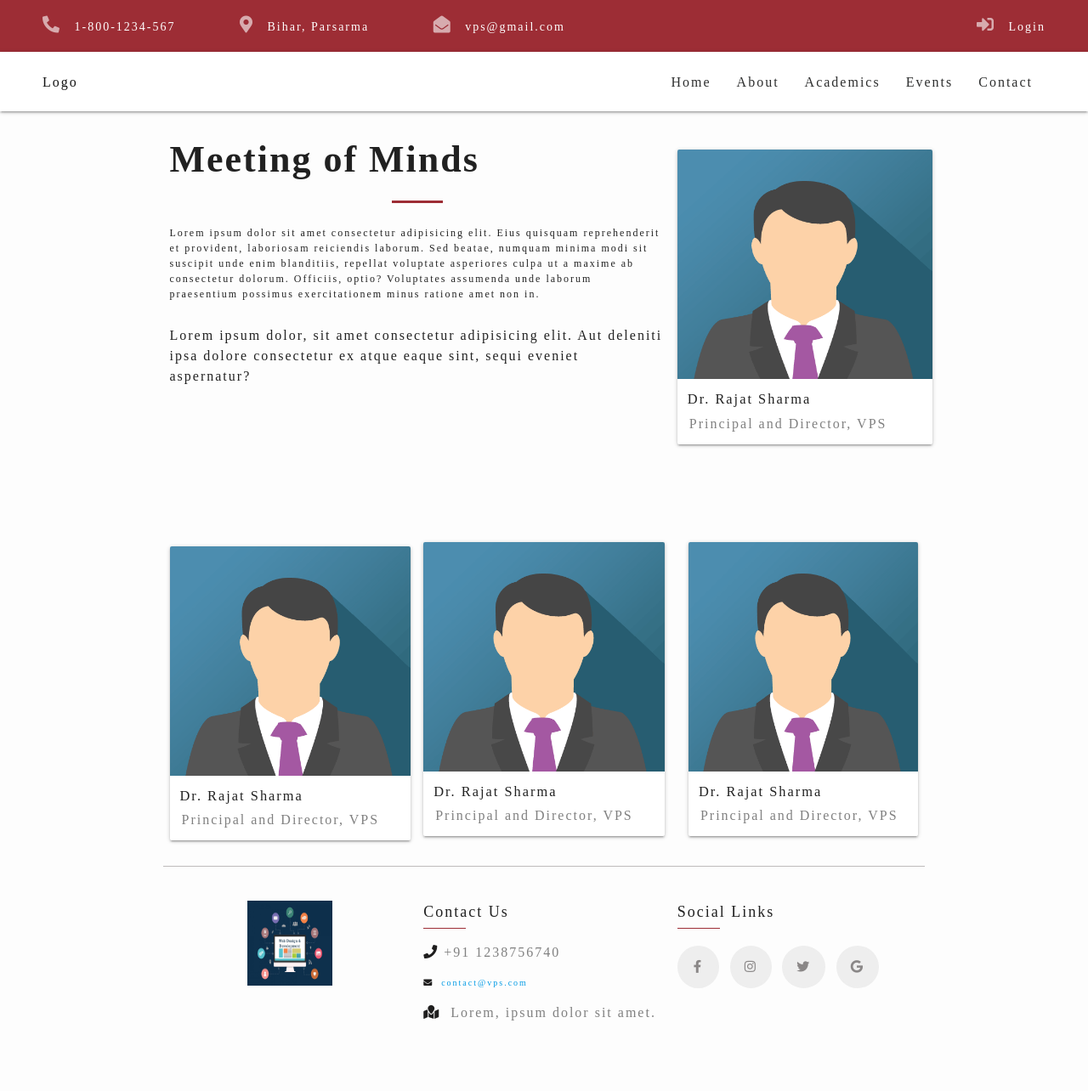
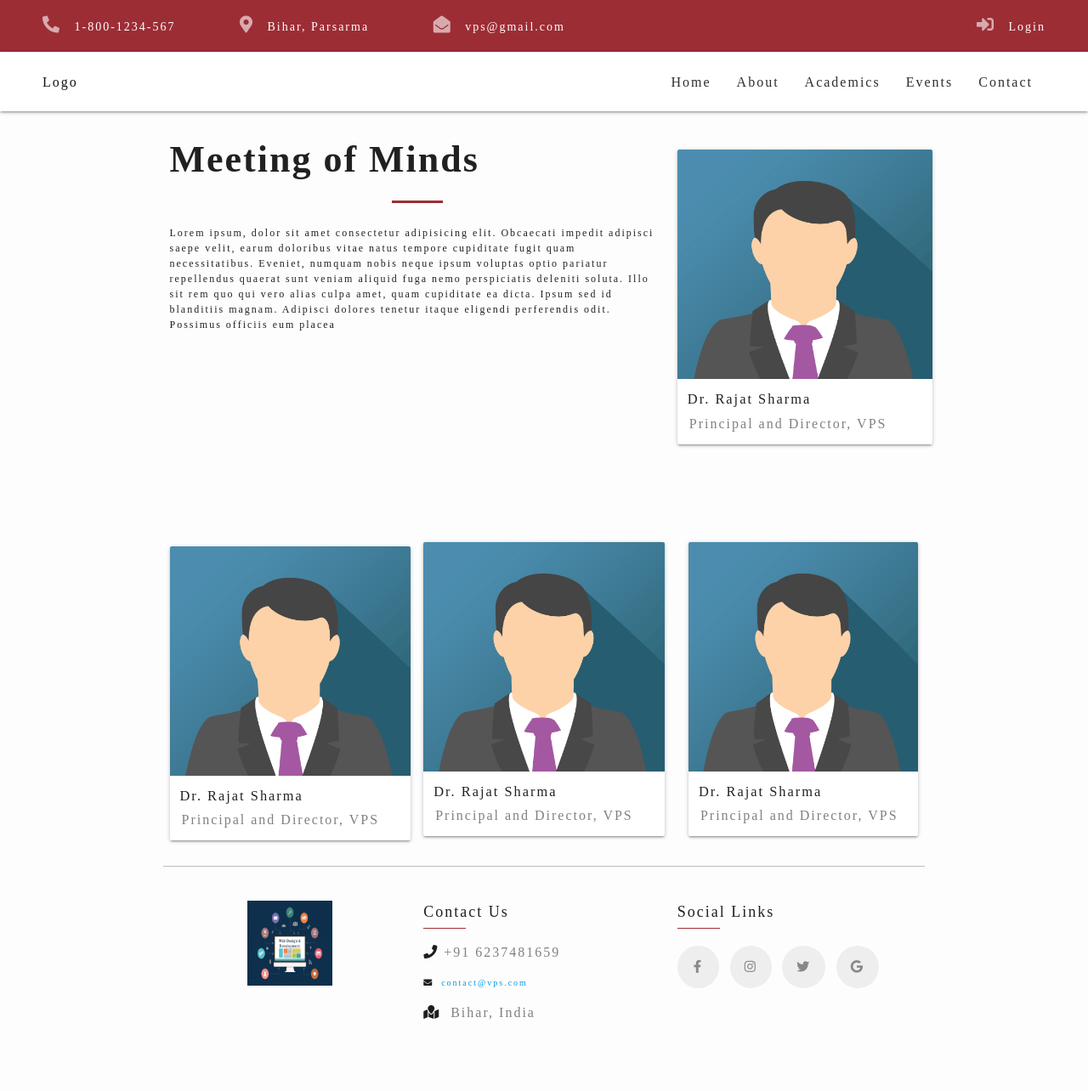
Before and after one commit to sonali-singh97/Pathshala, a Django app: page /about/ in a window 1280 px wide. Shown: the whole page at 85% size. Run offline with Django 3.2, Linux system fonts and the light colour scheme; data comes from the database, SQL or seed files in the repository; both versions use the stored data as it was after the commit; some libraries are stand-ins or nearby versions.

Commit message:
footer and about content fetched completely

```diff
--- a/aboutAndStaffs/models.py
+++ b/aboutAndStaffs/models.py
@@ -10,6 +10,9 @@ class About(models.Model):
     contact = models.IntegerField(default=0)
     school_address = models.CharField(max_length=20, null=True)
 
+    def __str__(self):
+        return self.email
+
 class Teacher(models.Model):
     teacher_name = models.CharField(max_length=25)
     designation = models.CharField(max_length=15)
--- a/aboutAndStaffs/templates/aboutAndStaffs/about.html
+++ b/aboutAndStaffs/templates/aboutAndStaffs/about.html
@@ -9,17 +9,7 @@
         <div class="col m8 s12 d-flex flex-column">
           <h2 class="heading">Meeting of Minds</h2>
           <p style="font-size: 1.2rem">
-            Lorem ipsum dolor sit amet consectetur adipisicing elit. Eius
-            quisquam reprehenderit et provident, laboriosam reiciendis laborum.
-            Sed beatae, numquam minima modi sit suscipit unde enim blanditiis,
-            repellat voluptate asperiores culpa ut a maxime ab consectetur
-            dolorum. Officiis, optio? Voluptates assumenda unde laborum
-            praesentium possimus exercitationem minus ratione amet non in.
-          </p>
-          <p>
-            Lorem ipsum dolor, sit amet consectetur adipisicing elit. Aut
-            deleniti ipsa dolore consectetur ex atque eaque sint, sequi eveniet
-            aspernatur?
+            {{ about.description }}
           </p>
         </div>
         <div class="col m4 s12">
--- a/aboutAndStaffs/views.py
+++ b/aboutAndStaffs/views.py
@@ -1,7 +1,9 @@
 from django.shortcuts import render
+from aboutAndStaffs.models import About
 
 def about(request):
-    return render(request, 'aboutAndStaffs/about.html')
+    about_content = About.objects.all()
+    return render(request, 'aboutAndStaffs/about.html', { 'about': about_content[0] })
 
 def joinUs(request):
     return render(request, 'aboutAndStaffs/joinUs.html')
--- a/vps/settings.py
+++ b/vps/settings.py
@@ -64,6 +64,7 @@ TEMPLATES = [
                 'django.template.context_processors.request',
                 'django.contrib.auth.context_processors.auth',
                 'django.contrib.messages.context_processors.messages',
+                'vpsBase.context_processor.render_footer'
             ],
         },
     },
--- /dev/null
+++ b/vpsBase/context_processor.py
@@ -0,0 +1,7 @@
+from aboutAndStaffs.models import About
+
+def render_footer(request):
+    footer_content = About.objects.all()[0]
+    return {
+        'about_content': footer_content
+    }
--- a/vpsBase/templates/vpsBase/footer.html
+++ b/vpsBase/templates/vpsBase/footer.html
@@ -9,30 +9,30 @@
      <p class="footer-heading">Contact Us</p>
      <p style="color: grey">
         <i class="fas fa-phone" style="color: rgb(31, 30, 30)"></i
-        >&nbsp;+91 1238756740
+        >&nbsp;+91 {{ about_content.contact }}
       </p>
       <a href="mailto:contact@vps.com">
         <i class="fas fa-envelope" style="color: rgb(31, 30, 30)"></i
-        >&nbsp;&nbsp;contact@vps.com
+        >&nbsp;&nbsp;{{ about_content.email }}
       </a>
       <p style="color: grey;margin-bottom: 40px;">
         <i class="fas fa-map-marked" style="color: rgb(31, 30, 30)"></i
-        >&nbsp;&nbsp;Lorem, ipsum dolor sit amet.
+        >&nbsp;&nbsp;{{ about_content.school_address }}
       </p>
     </div>
     <div class="col s12 l4 d-flex flex-column">
         <p class="footer-heading">Social Links</p>
         <div class="flex flex-row mt-20">
-      <a href="!#" class="social-links-1">
+      <a href="{{ about_content.facebook }}" class="social-links-1">
           <i class="fab fa-facebook-f"></i>
       </a>
-      <a href="!#" class="social-links-2" style="margin-left: 8px;">
+      <a href="{{ about_content.instagram }}" class="social-links-2" style="margin-left: 8px;">
         <i class="fab fa-instagram"></i>
     </a>
-    <a href="!#" class="social-links-3" style="margin-left: 8px;margin-right: 8px; ">
+    <a href="{{ about_content.twitter }}" class="social-links-3" style="margin-left: 8px;margin-right: 8px; ">
         <i class="fab fa-twitter "></i>
     </a>
-    <a href="!#" class="social-links-4">
+    <a href="mailto:{{ about_content.email }}" class="social-links-4">
         <i class="fab fa-google "></i>
     </a>
 </div>
```
Also changed, not shown: db.sqlite3.
